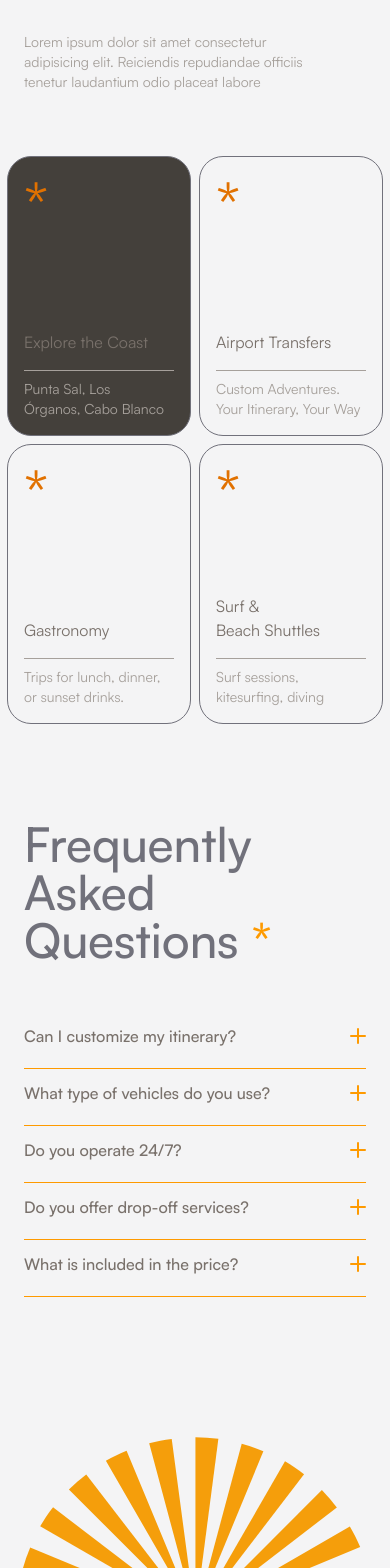
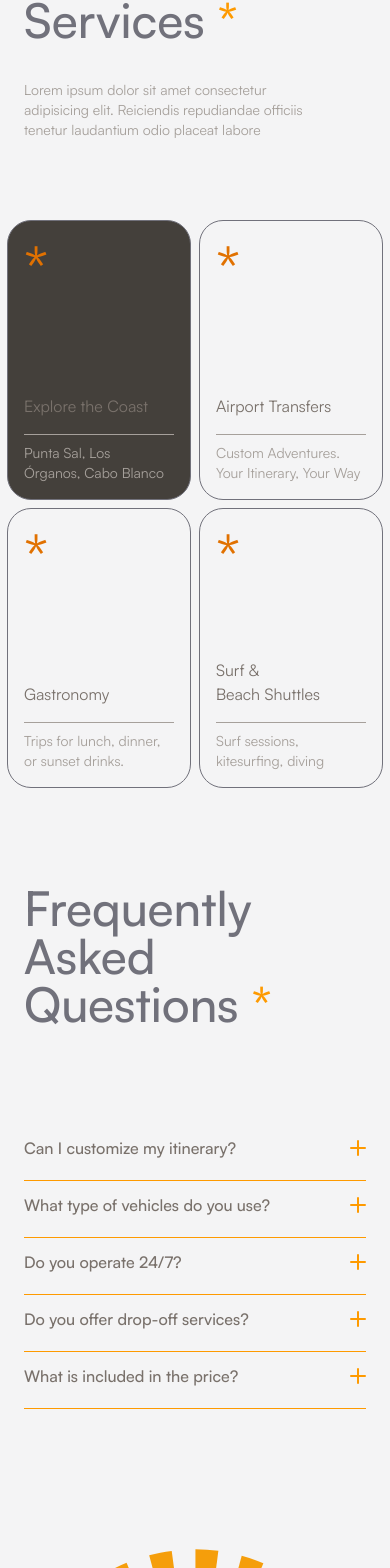
Before and after one commit to Najdorf12/transfer-norte-Peru, a Next.js app: page / in a window 390 px wide. Shown: the part 5080-6648 px from the top of the page. Built offline with nearby package versions, Linux system fonts and the light colour scheme.

Commit message:
add styles

```diff
--- a/src/components/layout/About.jsx
+++ b/src/components/layout/About.jsx
@@ -38,7 +38,7 @@ export default function About() {
             <div className="text-lg lg:text-2xl xl:text-3xl text-zinc-300 font-light">
               Experience Máncora in style
             </div>
-            <p className="max-w-full  text-stone-500 text-balance text-sm lg:text-base leading-relaxed">
+            <p className="max-w-full  text-stone-500 text-balance text-sm xl:text-base leading-relaxed">
               Discover the vibrant spirit of Máncora in style, with a dedicated
               chauffeur and tailored itineraries designed around your dreams. we
               ensure your travel between experiences is as remarkable as the
@@ -47,7 +47,7 @@ export default function About() {
           </div>
         </article>
 
-        <div className="absolute h-screen left-1/2 w-full md:w-1/2 flex justify-center items-center lg:p-9">
+        <div className="absolute h-screen left-1/2 w-full md:w-1/2 flex justify-center items-center md:p-6">
           <img
             src="/images/icon2.svg"
             alt="Beautiful landscape for your journey"
--- a/src/components/layout/About2.jsx
+++ b/src/components/layout/About2.jsx
@@ -23,11 +23,11 @@ export default function About2() {
           />
           <div className="absolute inset-0 bg-zinc-900/50"></div>
         </div>
-        <article className="flex flex-col justify-between gap-20 relative text-end max-w-[500px] lg:max-w-[600px] text-balance">
-          <h6 className="text-6xl lg:text-8xl 2xl:text-9xl text-stone-200 font-normal">
+        <article className="flex flex-col justify-between gap-20 relative text-end max-w-[500px] xl:max-w-[600px] text-balance">
+          <h6 className="text-6xl lg:text-7xl xl:text-8xl 2xl:text-9xl text-stone-200 font-normal">
             Travel in comfort Arrive with confidence *
           </h6>
-          <div className="text-lg md:text-2xl text-stone-300">
+          <div className="text-lg md:text-xl xl:text-2xl text-stone-300">
             Your private journey begins with safety, elegance, and absolute ease
           </div>
         </article>
@@ -78,7 +78,7 @@ export default function About2() {
           <div className="absolute inset-0 bg-black/60"></div>
         </div>
         <article className="flex flex-col w-full justify-center items-center text-center relative z-10 px-2 gap-14 md:gap-16">
-          <h6 className="text-5xl md:text-8xl text-zinc-200 font-medium max-w-[900px]">
+          <h6 className="text-5xl md:text-7xl xl:text-8xl text-zinc-200 font-medium max-w-[900px]">
             Ready to redefine the way you travel?
           </h6>
           <p className="text-sm max-w-[600px] text-zinc-300 text-balance  ">
--- a/src/components/layout/Service.jsx
+++ b/src/components/layout/Service.jsx
@@ -24,10 +24,10 @@ export default function Service() {
     <>
       <section
         id="services"
-        className="md:h-[80vh] w-full py-12 md:px-16 text-balance relative "
+        className="w-full py-24 md:px-16 text-balance relative lg:py-20 "
       >
         <article className="flex flex-col max-w-[600px] px-6 gap-9">
-          <h4 className="text-5xl md:text-8xl text-zinc-500 font-medium">
+          <h4 className="text-5xl md:text-7xl xl:text-8xl 2xl:text-8xl text-zinc-500 font-medium">
             Services <span className="text-amber-500">*</span>
           </h4>
           <p className="text-sm md:text-base text-stone-400 ">
@@ -36,7 +36,7 @@ export default function Service() {
           </p>
         </article>
 
-        <div className="w-full z-50 relative flex flex-wrap justify-center items-center gap-2 mt-16 md:mt-20 md:gap-12">
+        <div className="w-full z-50 relative flex flex-wrap justify-center items-center gap-2 mt-20 md:gap-12">
           {cardsContent.map((card, i) => (
             <Card card={card} key={i} />
           ))}
@@ -45,15 +45,15 @@ export default function Service() {
 
       <section
         id="faq"
-        className="min-h-screen w-full py-12 px-6 lg:pt-24 lg:px-16 text-balance relative"
+        className="text-balance relative min-h-screen w-full px-6 lg:px-16"
       >
-        <article className="w-full flex flex-col gap-14 justify-between relative max-w-[600px] ">
-          <h6 className="text-5xl md:text-8xl text-zinc-500 font-medium">
+        <article className="w-full relative max-w-[500px]">
+          <h6 className="text-5xl md:text-7xl xl:text-8xl 2xl:text-8xl text-zinc-500 font-medium">
             Frequently Asked Questions <span className="text-amber-500">*</span>
           </h6>
         </article>
 
-        <div className="mt-12 md:mt-20 flex flex-col items-end">
+        <div className="mt-24 md:mt-20 flex flex-col items-end relative z-50">
           <Accordion
             title="Can I customize my itinerary?"
             answer="Absolutely. Whether you want to explore beaches, visit tourist spots, or enjoy local gastronomy, we tailor every route to your preferences."
@@ -76,7 +76,7 @@ export default function Service() {
           />
         </div>
 
-        <div className="absolute inset-0 -bottom-full w-full ">
+        <div className="absolute inset-0 -bottom-full w-full md:-left-1/5">
           <img
             src="/images/icon1.svg"
             alt="Beautiful landscape for your journey"
--- a/src/components/ui/Card.jsx
+++ b/src/components/ui/Card.jsx
@@ -1,7 +1,7 @@
 export default function Card({ card }) {
   const { title, text } = card;
   return (
-    <div className="text-balance w-46 h-[280px] border border-zinc-500 z-50 relative rounded-3xl p-4 flex flex-col justify-between hover:bg-amber-500 duration-300 group hover:scale-105 first-of-type:bg-stone-700 md:w-56">
+    <div className="text-balance w-46 h-[280px] border border-zinc-500 z-50 relative rounded-3xl p-4 flex flex-col justify-between hover:bg-amber-500 duration-300 group hover:scale-105 first-of-type:bg-stone-700 md:w-56 md:h-[330px] ">
       <div className="text-6xl text-amber-600 group-hover:text-white duration-300">
         *
       </div>
```
